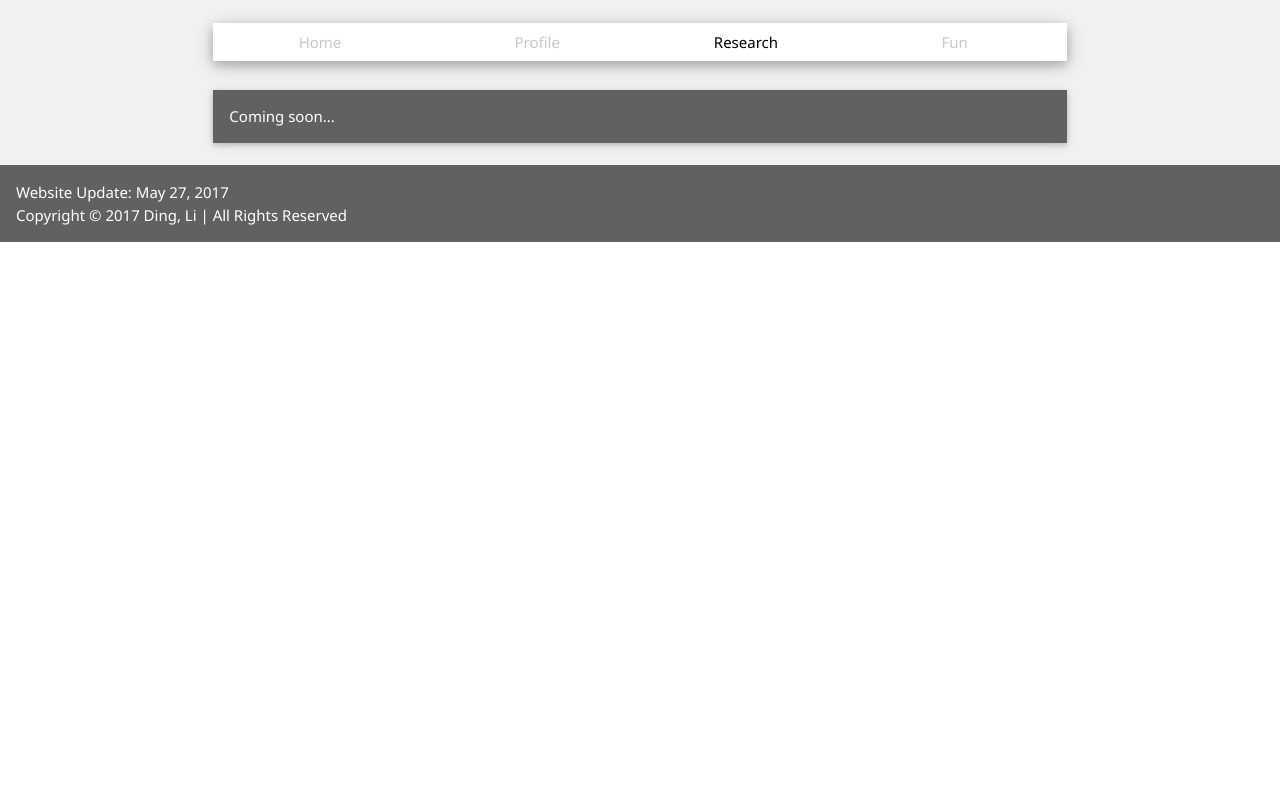
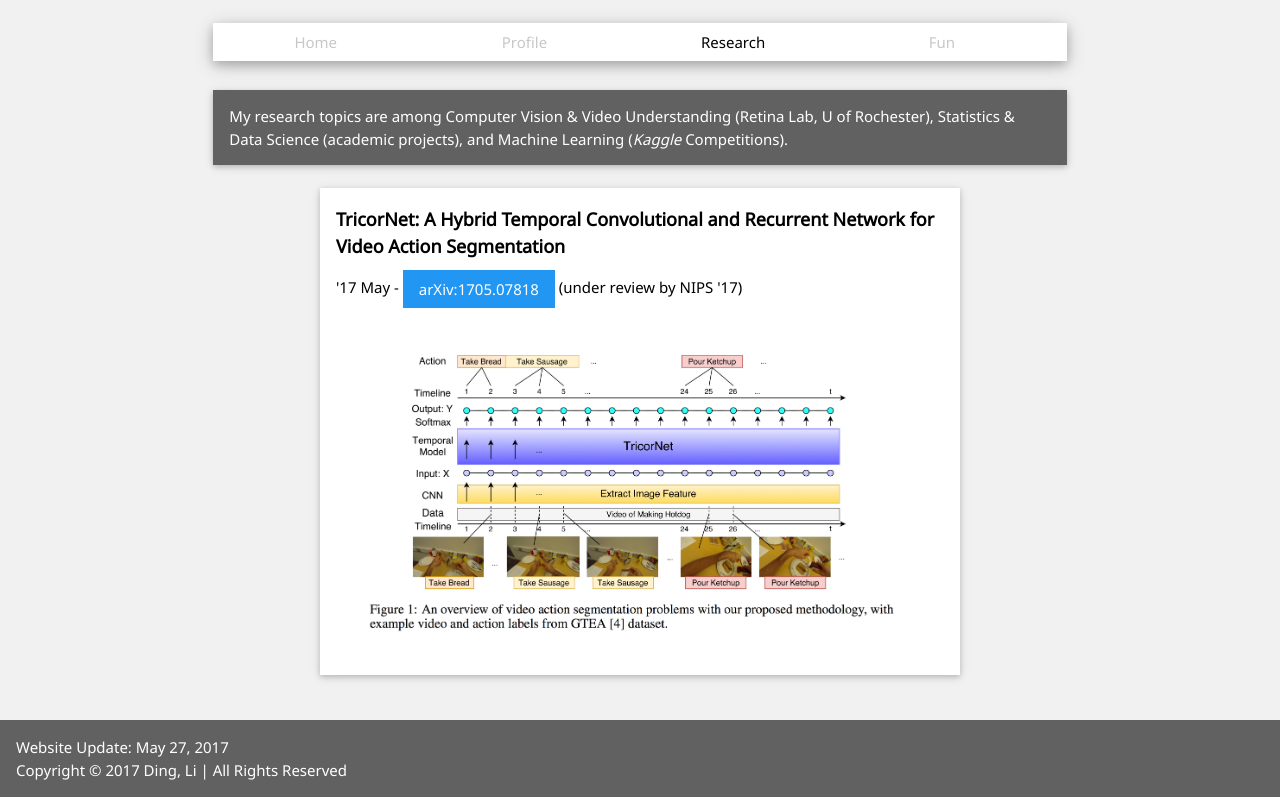
Before and after one commit to ld-ing/ld-ing.github.io, a plain HTML site: page research.html in a window 1280 px wide. Drawn offline with nearby package versions, Linux system fonts and the light colour scheme.

Commit message:
update research

```diff
--- a/research.html
+++ b/research.html
@@ -26,13 +26,13 @@ body,h1,h2,h3,h4,h5 {font-family: "Noto Sans", sans-serif}
   <div class="w3-col l8 m10 s12">
     <br>
     <div class="w3-bar w3-card-4 w3-white">
-      <a href="index.html" class="w3-button w3-hover-white w3-text-hover-black" style="width:25%; color:rgb(200, 200, 200);">Home</a>
+      <a href="index.html" class="w3-button w3-hover-white w3-text-hover-black" style="width:24%; color:rgb(200, 200, 200);">Home</a>
 
-      <a href="profile.html" class="w3-button w3-text-hover-black w3-hover-white" style="width:25%; color:rgb(200, 200, 200)">Profile</a>
+      <a href="profile.html" class="w3-button w3-text-hover-black w3-hover-white" style="width:24%; color:rgb(200, 200, 200)">Profile</a>
 
-      <a href="research.html" class="w3-button w3-text-hover-black w3-hover-white" style="width:23%;">Research</a>
+      <a href="research.html" class="w3-button w3-text-hover-black w3-hover-white" style="width:24%;">Research</a>
 
-      <a href="fun.html" class="w3-button w3-text-hover-black w3-hover-white" style="width:25%; color:rgb(200, 200, 200);">Fun</a>
+      <a href="fun.html" class="w3-button w3-text-hover-black w3-hover-white" style="width:24%; color:rgb(200, 200, 200);">Fun</a>
     </div>
   </div>
 
@@ -51,7 +51,7 @@ body,h1,h2,h3,h4,h5 {font-family: "Noto Sans", sans-serif}
   <div class="w3-col l8 m10 s12">
     <header class="w3-container w3-card-2 w3-dark-grey">
       <p>
-        Coming soon...
+        My research topics are among Computer Vision & Video Understanding (Retina Lab, U of Rochester), Statistics & Data Science (academic projects), and Machine Learning (<i>Kaggle</i> Competitions).
       </p>
     </header>
   </div>
@@ -59,6 +59,42 @@ body,h1,h2,h3,h4,h5 {font-family: "Noto Sans", sans-serif}
   <div class="w3-col l2 m1 s0"><h3></h3></div>
 <!-- END Grid -->
 </div><br>
+
+<!-- Content -->
+<!-- Grid -->
+<div class="w3-row">
+  <div class="w3-col l3 m2 s1"><h3></h3></div>
+
+  <!-- Main Contents -->
+  <div class="w3-col l6 m8 s10">
+
+      <div class="w3-card-2 w3-white w3-padding">
+        <h5><b> TricorNet: A Hybrid Temporal Convolutional and Recurrent Network for Video Action Segmentation </b></h5>
+          '17 May - <a href="https://arxiv.org/abs/1705.07818" class="w3-blue w3-button">arXiv:1705.07818</a> (under review by NIPS '17)<br><br>
+        <img src="images/r1.jpg" style="width:99%"><br><br>
+      </div>
+
+
+
+
+
+
+
+  </div>
+
+  <div class="w3-col l3 m2 s1"><h3></h3></div>
+<!-- END Grid -->
+</div><br><br>
+
+
+
+
+
+
+
+
+
+
 
 
 <!-- END Homepage -->
```
Also changed, not shown: fun.html (+5 -5 lines), index.html (+5 -5 lines), profile.html (+4 -4 lines), images/r1.jpg (added).
